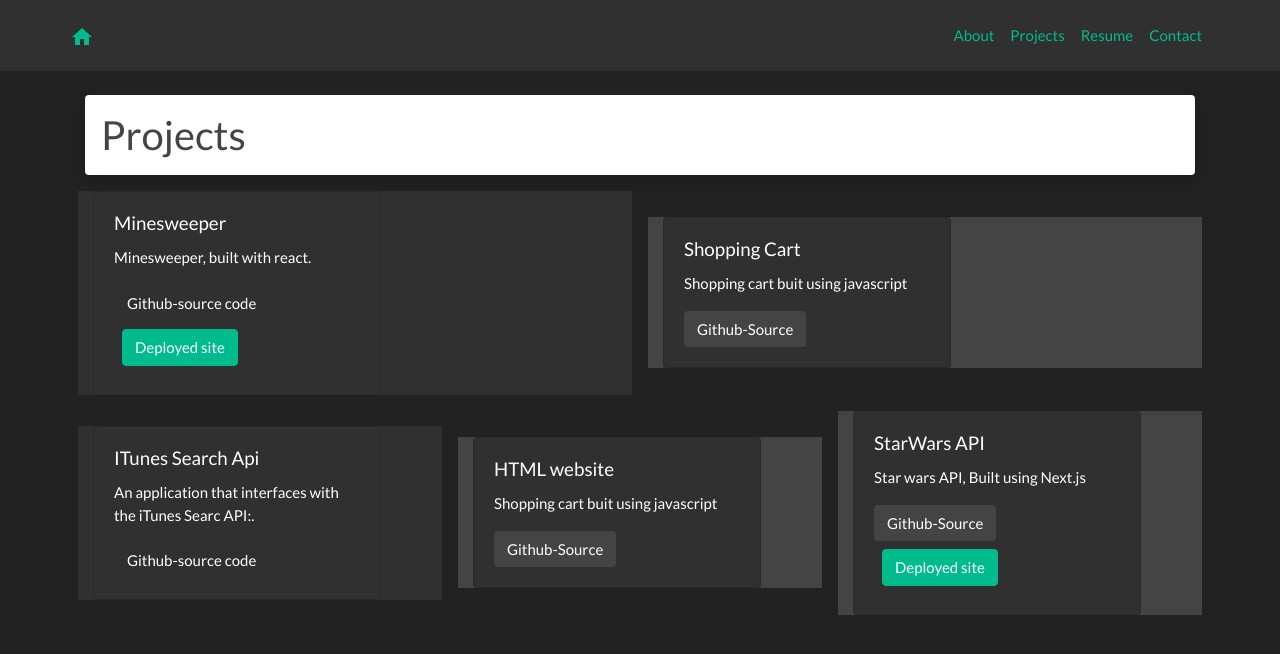
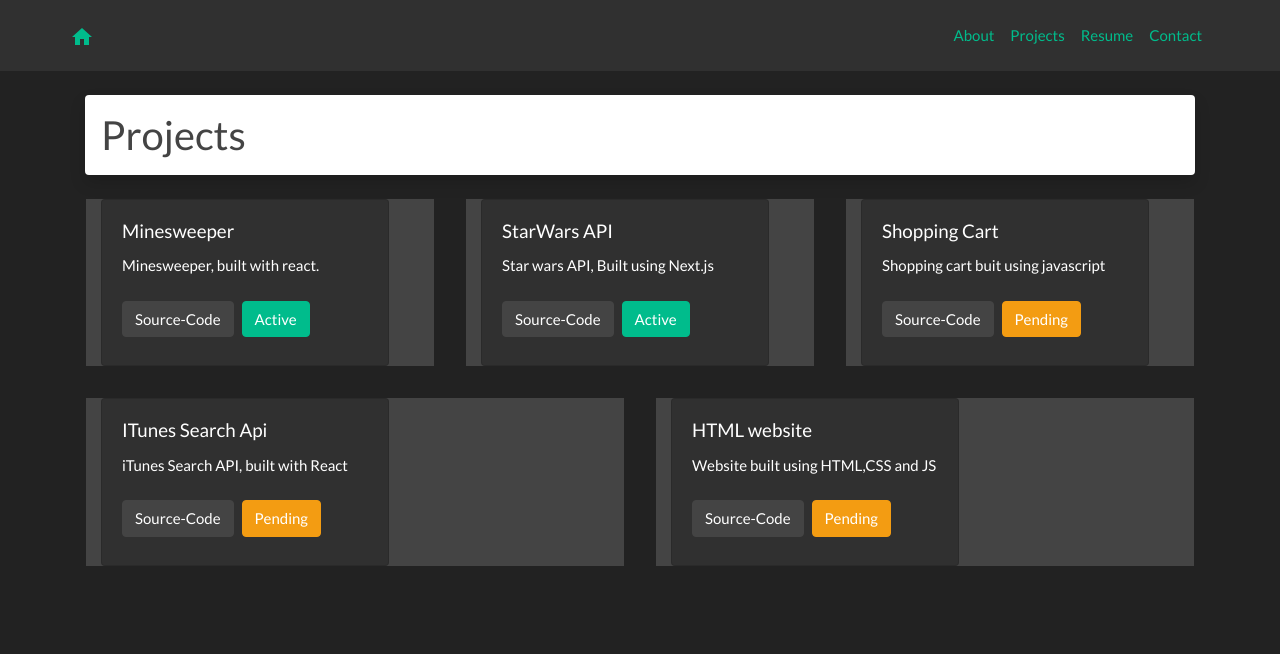
Before and after one commit to mahambabp/portfolio, a Next.js app: page /projects in a window 1280 px wide. Shown: the top 654 px of the page. Built offline with nearby package versions, Linux system fonts and the light colour scheme.

Commit message:
making things better

```diff
--- a/components/MyProjects.js
+++ b/components/MyProjects.js
@@ -9,76 +9,95 @@ const MyProjects = () => (
       Projects
     </h2>
     <div className="row">
-      <div className="col align-self-center bg-dark m-2">
+      <div className="col align-self-center bg-secondary m-3">
         <Card style={{ width: "18rem" }}>
           <Card.Body>
             <Card.Title>Minesweeper</Card.Title>
             <Card.Text>Minesweeper, built with react.</Card.Text>
             <Link href="https://github.com/mahambabp/minesweeper-react.git">
-              <Button variant="dark">Github-source code</Button>
+              <Button variant="secondary">Source-Code</Button>
             </Link>
             <Link href="https://evening-peak-00237.herokuapp.com/">
               <Button className="m-2" variant="success">
-                Deployed site
+                Active
               </Button>
             </Link>
           </Card.Body>
         </Card>
       </div>
-      <div className="col align-self-center bg-secondary m-2">
+
+      <div className="col align-self-center bg-secondary m-3">
+        <Card style={{ width: "18rem" }}>
+          <Card.Body>
+            <Card.Title>StarWars API</Card.Title>
+            <Card.Text>Star wars API, Built using Next.js</Card.Text>
+            <Link href="https://github.com/mahambabp/starWarsApp.git">
+              <Button variant="secondary ">Source-Code</Button>
+            </Link>
+            <Link href="http://star-wars-api-git-master.mahambabp.vercel.app/">
+              <Button className="m-2" variant="success">
+                Active
+              </Button>
+            </Link>
+          </Card.Body>
+        </Card>
+      </div>
+
+      <div className="col align-self-center bg-secondary m-3">
         <Card style={{ width: "18rem" }}>
           <Card.Body>
             <Card.Title>Shopping Cart</Card.Title>
             <Card.Text>Shopping cart buit using javascript</Card.Text>
             <Link href="https://github.com/mahambabp/Javascript-Shopping-Cart">
-              <Button variant="secondary ">Github-Source</Button>
+              <Button variant="secondary ">Source-Code</Button>
             </Link>
-          </Card.Body>
-        </Card>
-      </div>
-    </div>
-    <div className="row">
-      <div className="col align-self-center bg-dark m-2">
-        <Card style={{ width: "18rem" }}>
-          <Card.Body>
-            <Card.Title>ITunes Search Api</Card.Title>
-            <Card.Text>
-              An application that interfaces with the iTunes Searc API:.
-            </Card.Text>
-            <Link href="https://github.com/mahambabp/iTunes-Search-Api">
-              <Button variant="dark">Github-source code</Button>
-            </Link>
-          </Card.Body>
-        </Card>
-      </div>
-      <div className="col align-self-center bg-secondary m-2">
-        <Card style={{ width: "18rem" }}>
-          <Card.Body>
-            <Card.Title>HTML website</Card.Title>
-            <Card.Text>Shopping cart buit using javascript</Card.Text>
-            <Link href="https://github.com/mahambabp/HTMLsite">
-              <Button variant="secondary ">Github-Source</Button>
-            </Link>
-          </Card.Body>
-        </Card>
-      </div>
-      <div className="col align-self-center bg-secondary m-2">
-        <Card style={{ width: "18rem" }}>
-          <Card.Body>
-            <Card.Title>StarWars API</Card.Title>
-            <Card.Text>Star wars API, Built using Next.js</Card.Text>
-            <Link href="https://github.com/mahambabp/starWarsApp.git">
-              <Button variant="secondary ">Github-Source</Button>
-            </Link>
-            <Link href="http://star-wars-api-git-master.mahambabp.vercel.app/">
-              <Button className="m-2" variant="success">
-                Deployed site
+            <Link href="#">
+              <Button className="m-2" variant="warning">
+                Pending
               </Button>
             </Link>
           </Card.Body>
         </Card>
       </div>
     </div>
+
+    <div className="row">
+      <div className="col align-self-center bg-secondary m-3">
+        <Card style={{ width: "18rem" }}>
+          <Card.Body>
+            <Card.Title>ITunes Search Api</Card.Title>
+            <Card.Text>
+               iTunes Search API, built with React
+            </Card.Text>
+            <Link href="#">
+              <Button variant="secondary">Source-Code</Button>
+            </Link>
+            <Link href="#">
+              <Button className="m-2" variant="warning">
+                Pending
+              </Button>
+            </Link>
+          </Card.Body>
+        </Card>
+      </div>
+
+      <div className="col align-self-center bg-secondary m-3">
+        <Card style={{ width: "18rem" }}>
+          <Card.Body>
+            <Card.Title>HTML website</Card.Title>
+            <Card.Text>Website built using HTML,CSS and JS</Card.Text>
+            <Link href="https://github.com/mahambabp/HTMLsite">
+              <Button variant="secondary ">Source-Code</Button>
+            </Link>
+            <Link href="#">
+              <Button className="m-2" variant="warning ">Pending</Button>
+            </Link>
+          </Card.Body>
+        </Card>
+      </div>
+
+
+    </div>
   </div>
 );
 
```
